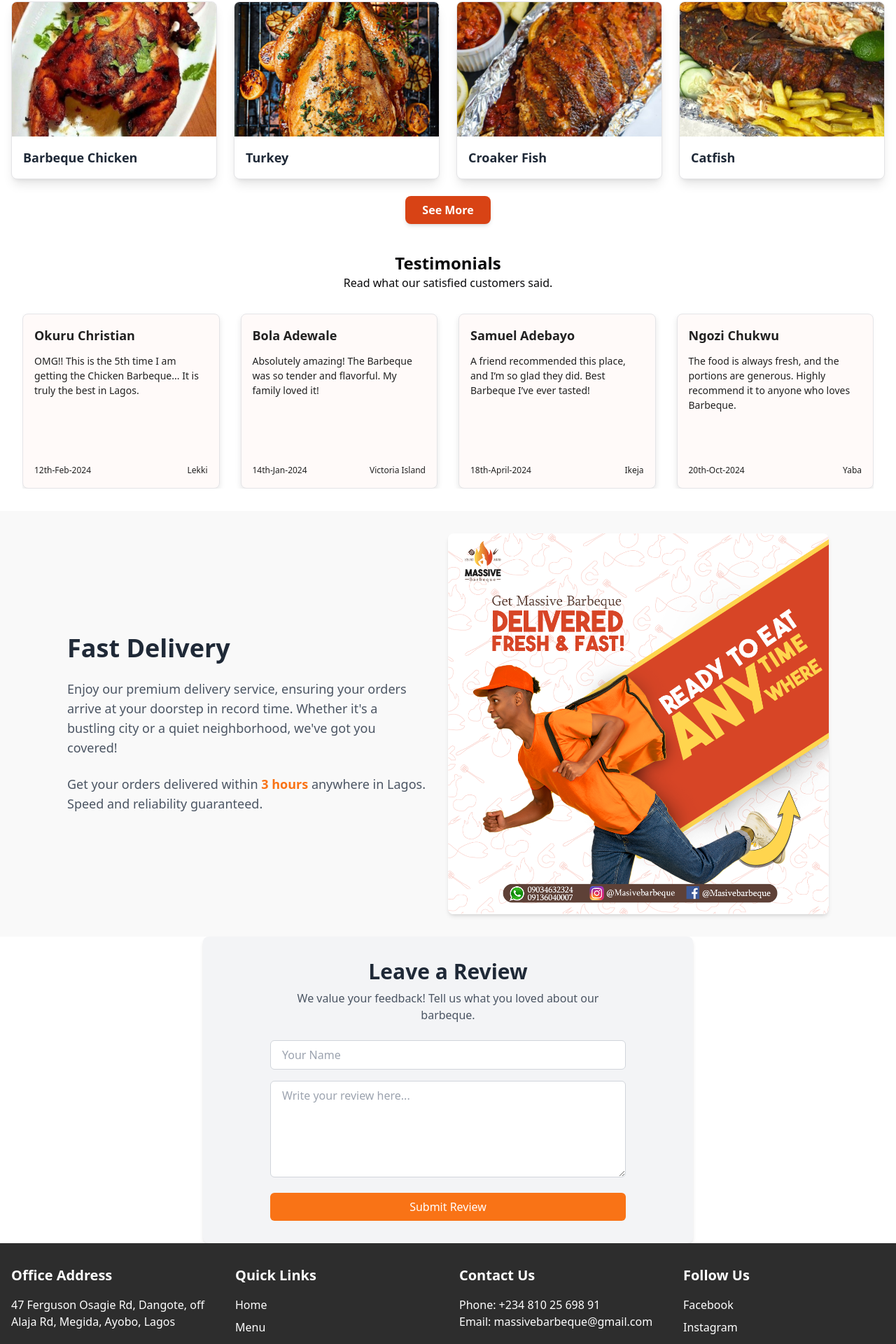
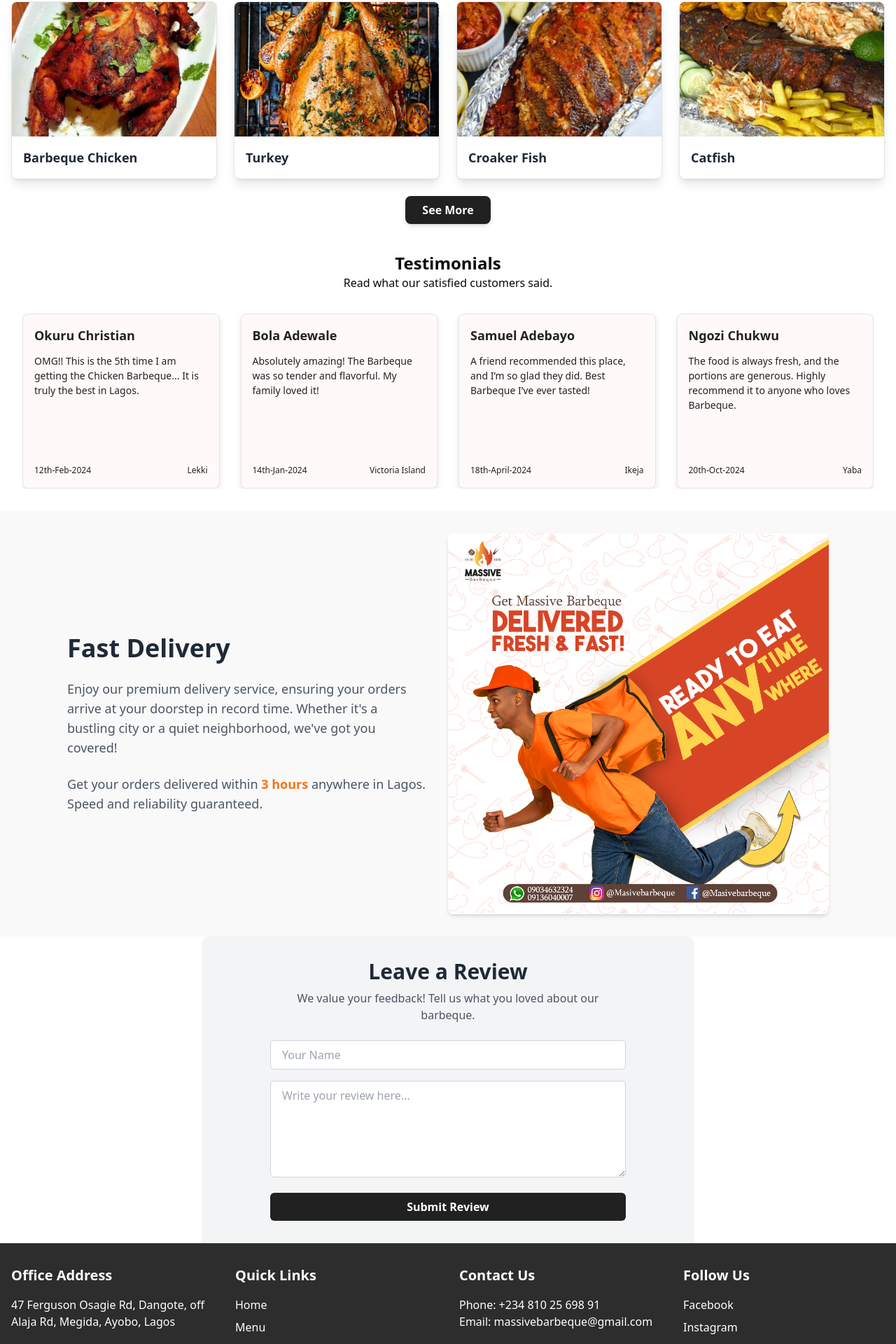
Before and after one commit to christianokuru/massive-barbecue-vue, a Vue app: page / in a window 1280 px wide. Shown: the part 832-2752 px from the top of the page at 70% size. Built offline with nearby package versions, Linux system fonts and the light colour scheme.

Commit message:
improved color buttons ont the homepage

```diff
--- a/src/components/custom/Menu.vue
+++ b/src/components/custom/Menu.vue
@@ -52,7 +52,7 @@ const closeModal = () => {
     <div class="mt-6 text-center">
       <router-link
         to="/menu"
-        class="inline-block bg-[#D84315] text-white font-semibold px-6 py-2 rounded-lg shadow-md hover:bg-[#ff6f44] transition"
+        class="inline-block bg-[#212121] text-white font-semibold px-6 py-2 rounded-lg shadow-md hover:bg-[#636363] transition"
       >
         See More
       </router-link>
--- a/src/components/custom/Reviews.vue
+++ b/src/components/custom/Reviews.vue
@@ -49,7 +49,7 @@ const submitReview = () => {
       ></textarea>
       <button
         @click="submitReview"
-        class="w-full px-4 py-2 text-white bg-orange-500 rounded-md hover:bg-orange-600 focus:outline-none focus:ring-2 focus:ring-orange-500"
+        class="w-full px-4 py-2 text-white font-semibold bg-[#212121] rounded-md hover:bg-stone-500 focus:outline-none focus:ring-2 focus:ring-orange-500"
       >
         Submit Review
       </button>
```
